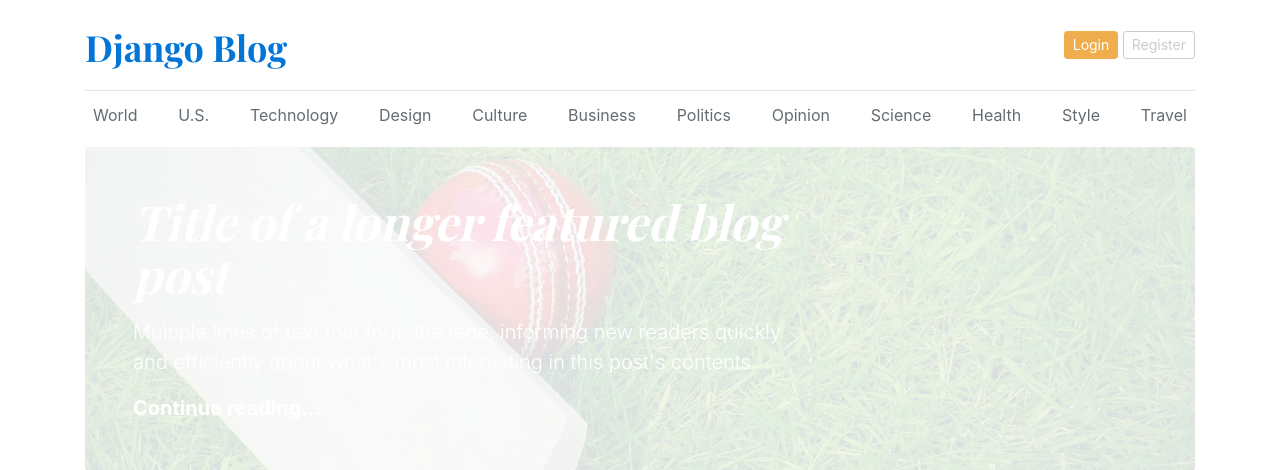
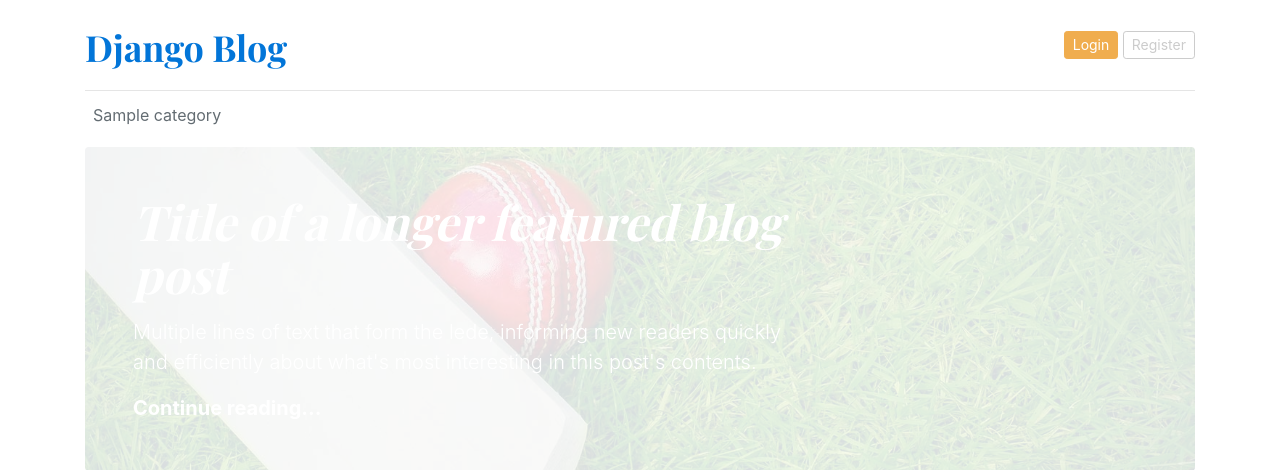
Before and after one commit to dadejecova/Blog_Django, a Django app: page / in a window 1280 px wide. Shown: the top 470 px of the page. Run offline with Django 4.2, Linux system fonts and the light colour scheme; tables that the repository leaves empty hold one stand-in row (values such as "Sample post").

Commit message:
Display Categories - homepage

```diff
--- a/blog_main/views.py
+++ b/blog_main/views.py
@@ -1,5 +1,11 @@
 from django.shortcuts import render
+
+from blogs.models import Category
 
 
 def home(request):
-    return render(request, 'home.html')
+    categories = Category.objects.all()
+    context = {
+        'categories': categories,
+    }
+    return render(request, 'home.html', context)
--- a/templates/home.html
+++ b/templates/home.html
@@ -27,18 +27,9 @@
 
       <div class="nav-scroller py-1 mb-2">
         <nav class="nav d-flex justify-content-between">
-          <a class="p-2 text-muted" href="#">World</a>
-          <a class="p-2 text-muted" href="#">U.S.</a>
-          <a class="p-2 text-muted" href="#">Technology</a>
-          <a class="p-2 text-muted" href="#">Design</a>
-          <a class="p-2 text-muted" href="#">Culture</a>
-          <a class="p-2 text-muted" href="#">Business</a>
-          <a class="p-2 text-muted" href="#">Politics</a>
-          <a class="p-2 text-muted" href="#">Opinion</a>
-          <a class="p-2 text-muted" href="#">Science</a>
-          <a class="p-2 text-muted" href="#">Health</a>
-          <a class="p-2 text-muted" href="#">Style</a>
-          <a class="p-2 text-muted" href="#">Travel</a>
+          {% for cat in categories %}
+          <a class="p-2 text-muted" href="#">{{ cat.category_name }}</a>
+          {% endfor %}
         </nav>
       </div>
 
```
